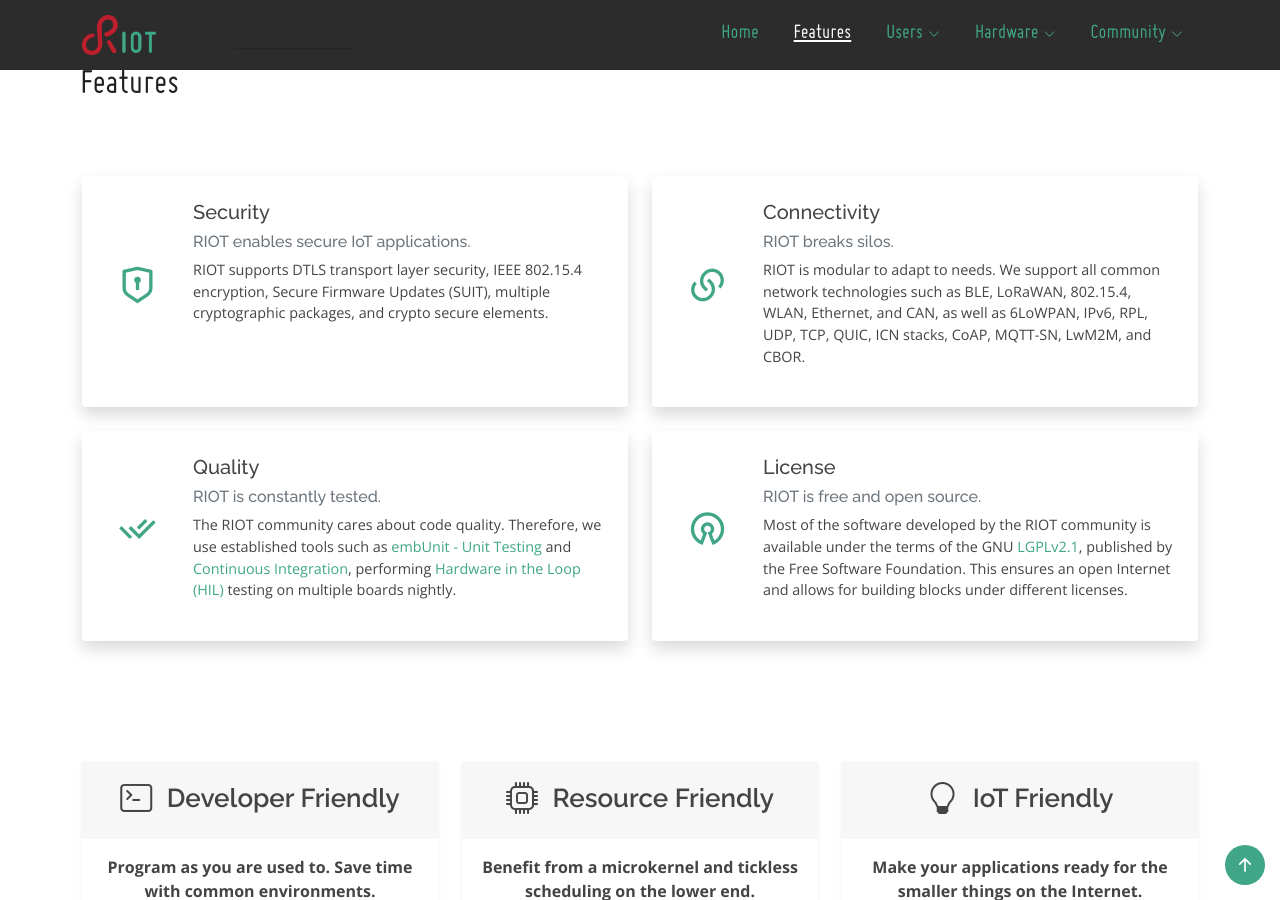
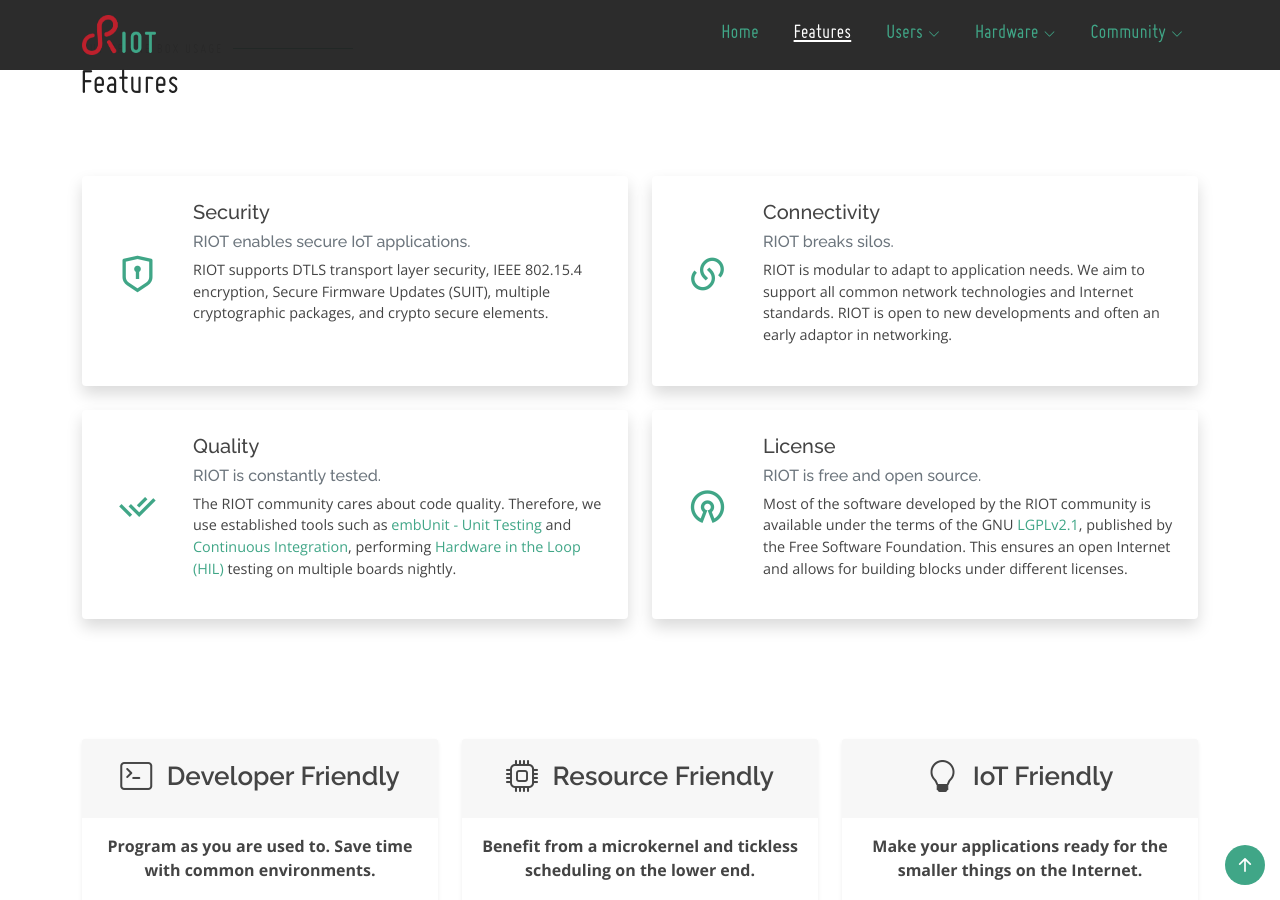
Before and after one commit to RIOT-OS/riot-os.org, a Jekyll site: the page built from index.html, in a window 1280 px wide and 900 px high, scrolled down 924 px. Built offline with Jekyll 4.4.1, drawn with Linux system fonts in a browser that asks for light colours; nearby versions of some CDN libraries; some web fonts are replaced; comment, search, counter and statistics services are not loaded; some of the changed text lies outside the part shown.

Commit message:
Index: harmonize friendly table + feature lists

```diff
--- a/index.html
+++ b/index.html
@@ -113,7 +113,7 @@
                       <h5>Connectivity</h5>
                       <h6 class="mb-2 text-muted">RIOT breaks silos.</h6>
                       <p>
-                        RIOT is modular to adapt to needs. We support all common network technologies such as BLE, LoRaWAN, 802.15.4, WLAN, Ethernet, and CAN, as well as 6LoWPAN, IPv6, RPL, UDP, TCP, QUIC, ICN stacks, CoAP, MQTT-SN, LwM2M, and CBOR.
+                        RIOT is modular to adapt to application needs. We aim to support all common network technologies and Internet standards. RIOT is open to new  developments and often an early adaptor in networking.
                       </p>
                     </div>
                   </div>
@@ -190,7 +190,7 @@
                     <li class="pb-3"> Code mostly without hardware dependence </li>
                     <li class="pb-3"> Code once, run on 8-bit  (e.g., Arduino Mega 2560), 16-bit  (e.g.,
                       MSP430), and 32-bit platforms </li>
-                    <li class="pb-3"> Benefit from POSIX compliance </li>
+                    <li class="pb-3"> Benefit from POSIX-compliant components </li>
                     <li class="pb-3"> Develop under Linux, Mac OS, or Windows </li>
                     <li class="pb-3"> Use the native port, deploy on embedded device when running </li>
                   </ul>
@@ -232,8 +232,8 @@
                   </p>
                   <ul class="check_style">
                     <li class="pb-3"> 6LoWPAN, IPv6, RPL, UDP, TCP, QUIC</li>
-                    <li class="pb-3"> CoAP and CBOR</li>
-                    <li class="pb-3"> BLE, LoRaWAN, 802.15.4, WLAN</li>
+                    <li class="pb-3"> MQTT-SN, CoAP, and CBOR</li>
+                    <li class="pb-3"> BLE, LoRaWAN, 802.15.4, WLAN, CAN</li>
                     <li class="pb-3"> LwM2M client integration</li>
                     <li class="pb-3"> Static and dynamic memory allocation</li>
                     <li class="pb-3"> High resolution and long-term timers</li>
```
